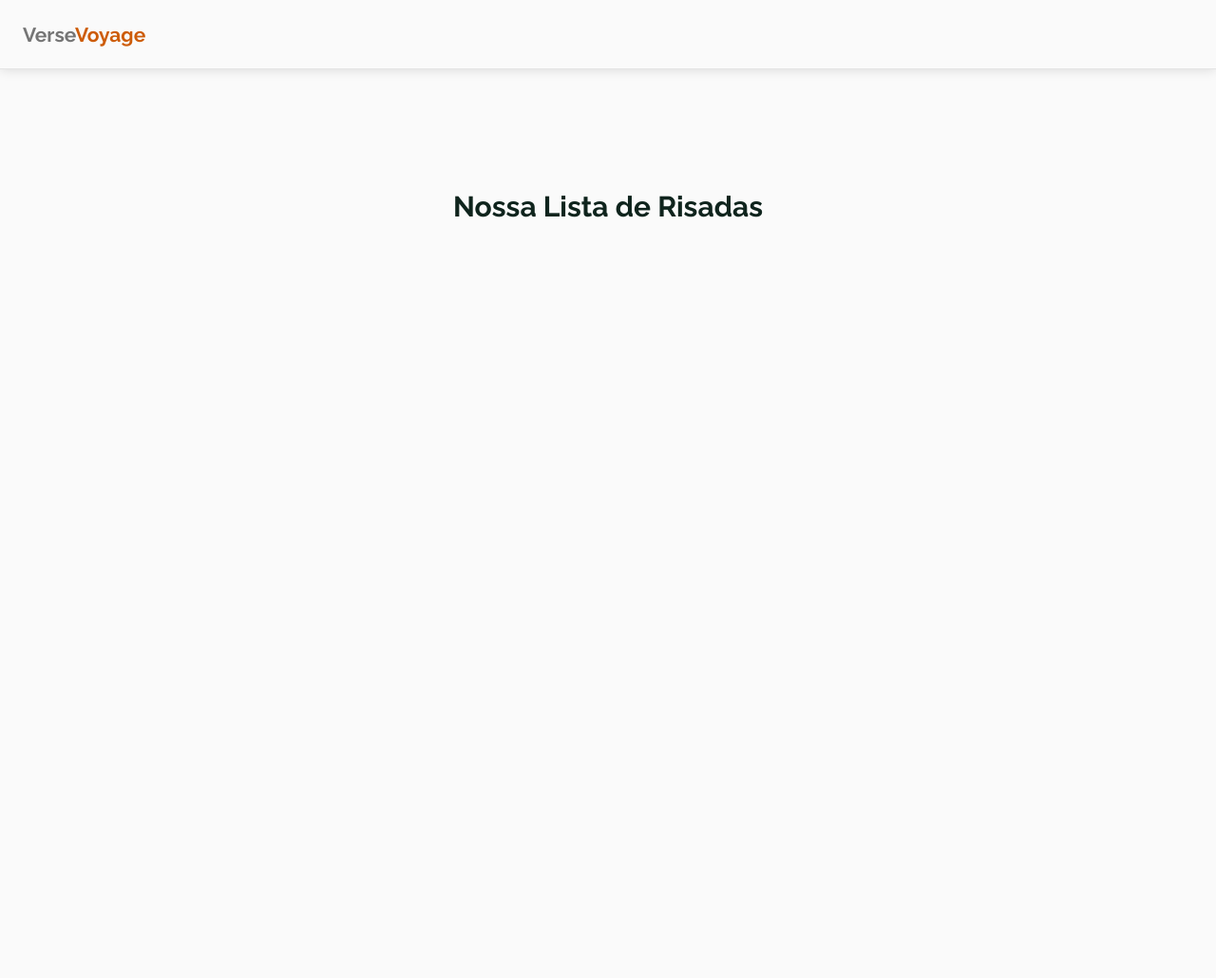
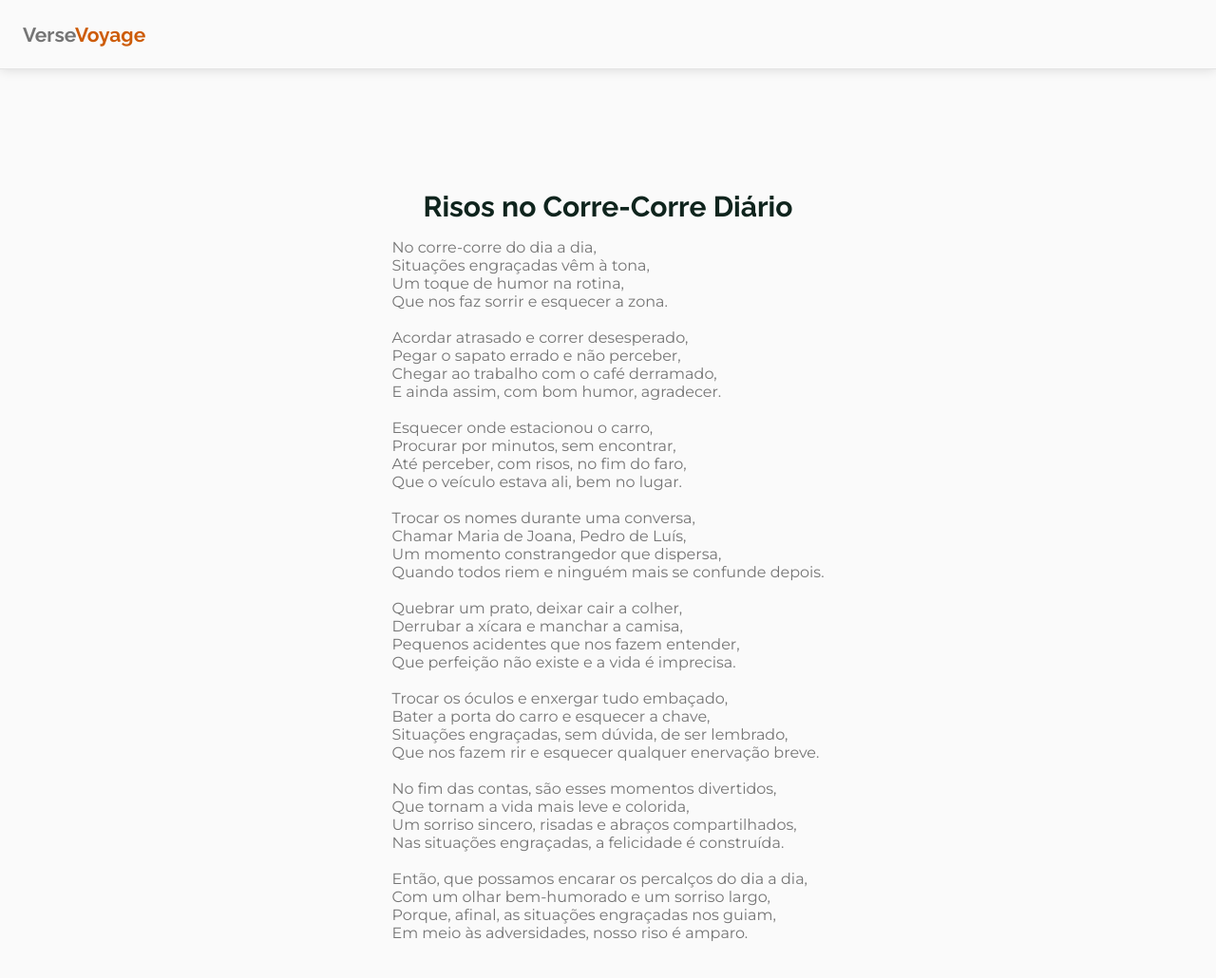
Before and after one commit to Adalberto15F/VerseVoyage, a plain HTML site: page poem/poem_11/index.html in a window 1280 px wide. Shown: the whole page at 95% size. Before the commit the page ends 800 px from the top, so only its background shows below. Drawn offline with Linux system fonts and the light colour scheme; files that its build step writes are made by us from their sources.

Commit message:
Adicionando o poema 11

```diff
--- a/poem/poem_11/index.html
+++ b/poem/poem_11/index.html
@@ -38,7 +38,46 @@
         <section class="section" id="poem">
             <div class="container grid">
                 <div class="text">
-                    <h2 class="title">Nossa Lista de Risadas</h2>
+                    <h2 class="title">Risos no Corre-Corre Diário</h2>
+                    <p>No corre-corre do dia a dia,</p>
+                    <p>Situações engraçadas vêm à tona,</p>
+                    <p>Um toque de humor na rotina,</p>
+                    <p>Que nos faz sorrir e esquecer a zona.</p>
+                    <br>
+                    <p>Acordar atrasado e correr desesperado,</p>
+                    <p>Pegar o sapato errado e não perceber,</p>
+                    <p>Chegar ao trabalho com o café derramado,</p>
+                    <p>E ainda assim, com bom humor, agradecer.</p>
+                    <br>
+                    <p>Esquecer onde estacionou o carro,</p>
+                    <p>Procurar por minutos, sem encontrar,</p>
+                    <p>Até perceber, com risos, no fim do faro,</p>
+                    <p>Que o veículo estava ali, bem no lugar.</p>
+                    <br>
+                    <p>Trocar os nomes durante uma conversa,</p>
+                    <p>Chamar Maria de Joana, Pedro de Luís,</p>
+                    <p>Um momento constrangedor que dispersa,</p>
+                    <p>Quando todos riem e ninguém mais se confunde depois.</p>
+                    <br>
+                    <p>Quebrar um prato, deixar cair a colher,</p>
+                    <p>Derrubar a xícara e manchar a camisa,</p>
+                    <p>Pequenos acidentes que nos fazem entender,</p>
+                    <p>Que perfeição não existe e a vida é imprecisa.</p>
+                    <br>
+                    <p>Trocar os óculos e enxergar tudo embaçado,</p>
+                    <p>Bater a porta do carro e esquecer a chave,</p>
+                    <p>Situações engraçadas, sem dúvida, de ser lembrado,</p>
+                    <p>Que nos fazem rir e esquecer qualquer enervação breve.</p>
+                    <br>
+                    <p>No fim das contas, são esses momentos divertidos,</p>
+                    <p>Que tornam a vida mais leve e colorida,</p>
+                    <p>Um sorriso sincero, risadas e abraços compartilhados,</p>
+                    <p>Nas situações engraçadas, a felicidade é construída.</p>
+                    <br>
+                    <p>Então, que possamos encarar os percalços do dia a dia,</p>
+                    <p>Com um olhar bem-humorado e um sorriso largo,</p>
+                    <p>Porque, afinal, as situações engraçadas nos guiam,</p>
+                    <p>Em meio às adversidades, nosso riso é amparo.</p>
 
                 </div>
             </div>
```
Also changed, not shown: index.html (+9 -0 lines).
